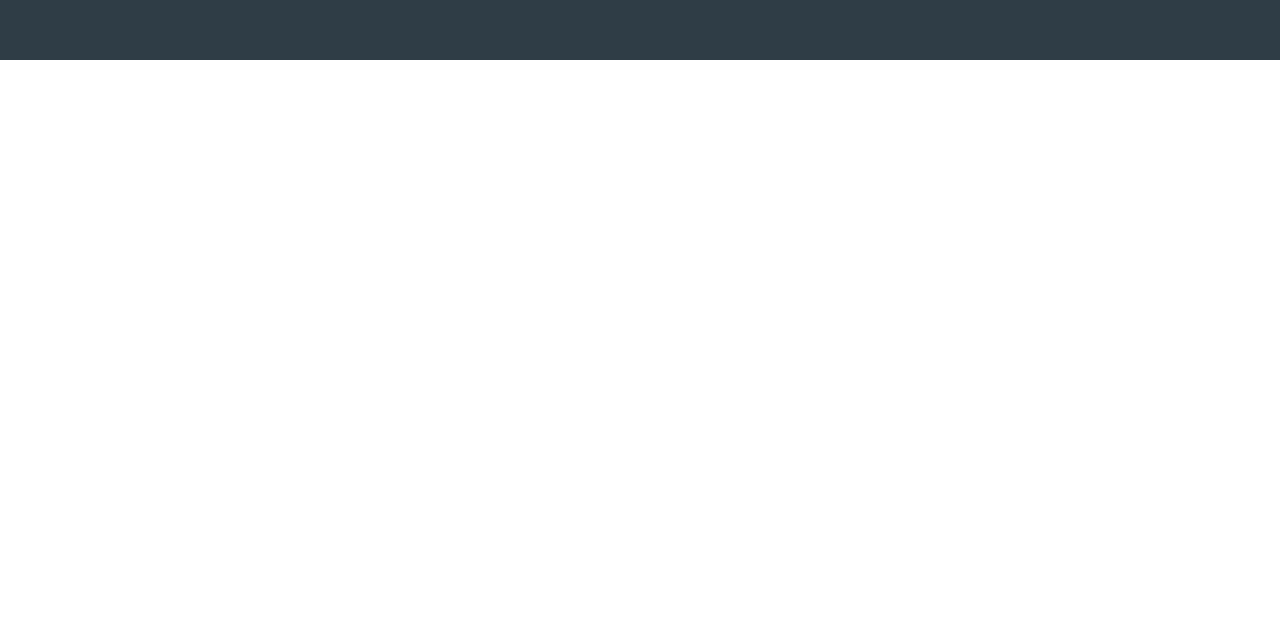
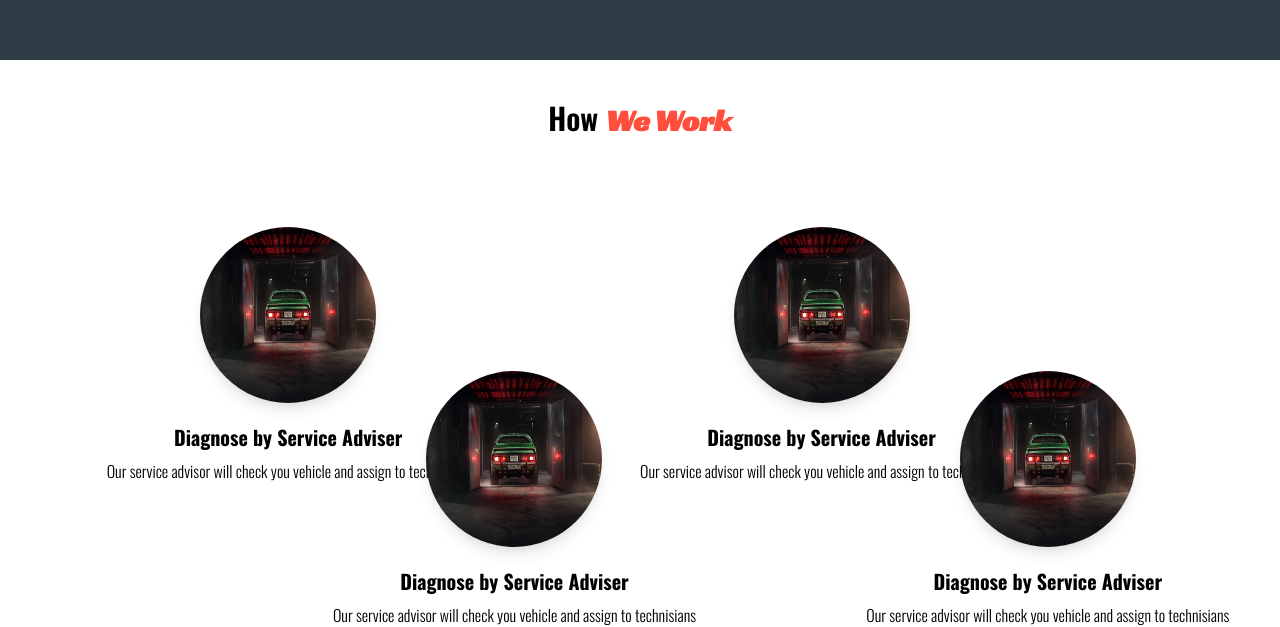
Before and after one commit to dumidu1998/autoaid-front, a React (Create React App) app: page / in a window 1280 px wide. Shown: the part 1531-2158 px from the top of the page. Before the commit the page ends 1591 px from the top, so only its background shows below. Built offline with nearby package versions, Linux system fonts and the light colour scheme.

Commit message:
Section 3

```diff
--- a/src/App.js
+++ b/src/App.js
@@ -2,6 +2,7 @@ import './App.css';
 import Header from './components/Header';
 import Header_Grid from './components/Header_Grid';
 import LandingSection2 from './components/LandingSection2';
+import LandingSection3 from './components/LandingSection3';
 import NavBar from './components/NavBar';
 
 function App() {
@@ -10,6 +11,7 @@ function App() {
     <NavBar/>
       <Header/>
       <LandingSection2/>
+      <LandingSection3/>
     </div>
   );
 }
--- a/src/components/LandingSection2.js
+++ b/src/components/LandingSection2.js
@@ -1,12 +1,11 @@
 import React from 'react'
+import SectionHeading from './SectionHeading'
 
 export default function LandingSection2() {
     return (
-        <div className="w-screen bg-third-0 pt-52 pb-48 flex items-center justify-center">
-            <div className="w-10/12 md:w-1/3 mx-auto ">
-                <h1 className="font-primary text-center md:text-3xl text-2xl text-white font-semibold">Why you <span className="font-secondary text-3xl text-primary-0">Choose</span> Us</h1>
-                <p className="font-primary text-center md:text-xl text-md text-white font-light mt-5">We are the best Repair center in the  city we provide most <br/>promissing and best quality service</p>
-
+        <div className="w-screen bg-third-0 pt-52 md:pb-48 pb-20 flex items-center justify-center">
+            <div className="w-10/12 md:w-1/3 mx-auto text-white ">
+                <SectionHeading heading1="Why you " heading2="Us" span=" Choose" caption1="We are the best Repair center in the  city we provide most " caption2="promissing and best quality service" />
                 <div className="flex items-center justify-center md:justify-between mt-10">
                     <div className="text-primary-0 m-10">
 
--- /dev/null
+++ b/src/components/LandingSection3.js
@@ -0,0 +1,35 @@
+import React from 'react'
+import RoundContainer from './RoundContainer'
+import SectionHeading from './SectionHeading'
+
+export default function LandingSection3() {
+    return (
+        <div>
+            <div className="text-black mt-10">
+                <SectionHeading heading1="How " span=" We Work" heading2=""/>
+
+            </div>
+
+        <div className="flex w-10/12 mx-auto mt-10">
+            <div className="flex w-1/2 relative">
+                <RoundContainer/>
+                <div className="absolute -bottom-36 -right-14">
+                    <RoundContainer/>
+
+                </div>
+
+            </div>
+            <div className="flex w-1/2 relative">
+                <RoundContainer/>
+                <div className="absolute -bottom-36 -right-14">
+                    <RoundContainer/>
+
+                </div>
+
+            </div>
+
+
+        </div>
+        </div>
+    )
+}
--- /dev/null
+++ b/src/components/RoundContainer.js
@@ -0,0 +1,14 @@
+import React from 'react'
+
+export default function RoundContainer() {
+    return (
+        <div>
+            <div className="flex flex-col justify-center items-center">
+                <img src="/imgs/header2.jpg" className="w-44 h-44 rounded-full shadow-lg"/>
+                <h1 className="font-primary font-bold text-xl mt-5 text-center">Diagnose by Service Adviser</h1>
+                <h1 className="font-primary font-light text-md mt-2 text-center">Our service advisor will check you vehicle and assign to technisians</h1>
+            </div>
+
+        </div>
+    )
+}
--- /dev/null
+++ b/src/components/SectionHeading.js
@@ -0,0 +1,11 @@
+import React from 'react'
+
+export default function SectionHeading(props) {
+    return (
+        <div>
+            <h1 className="font-primary text-center md:text-3xl text-2xl text-current font-semibold"> {props.heading1}<span className="font-secondary text-3xl text-primary-0">{props.span}</span> {props.heading2}</h1>
+                <p className="font-primary text-center md:text-xl text-md text-current font-light mt-5">{props.caption1}<br/>{props.caption2}</p>
+
+        </div>
+    )
+}
```
